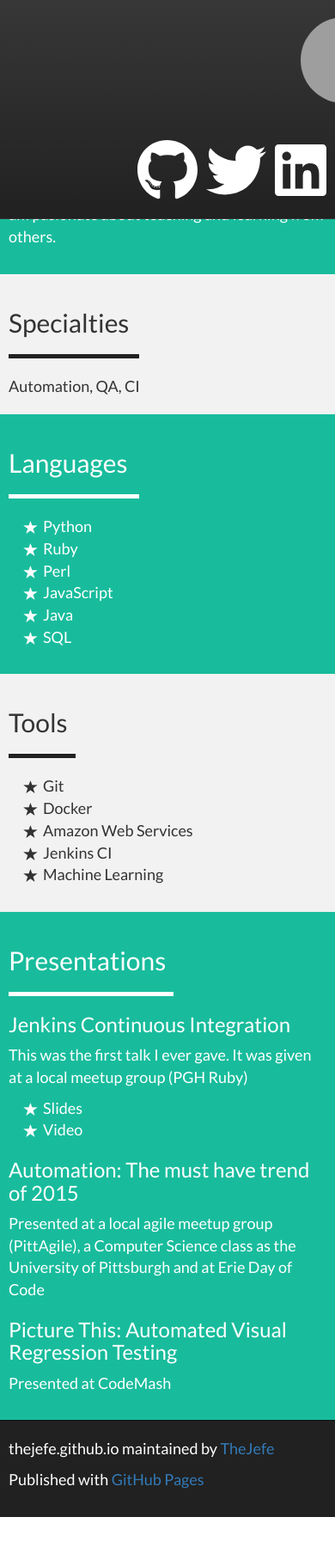
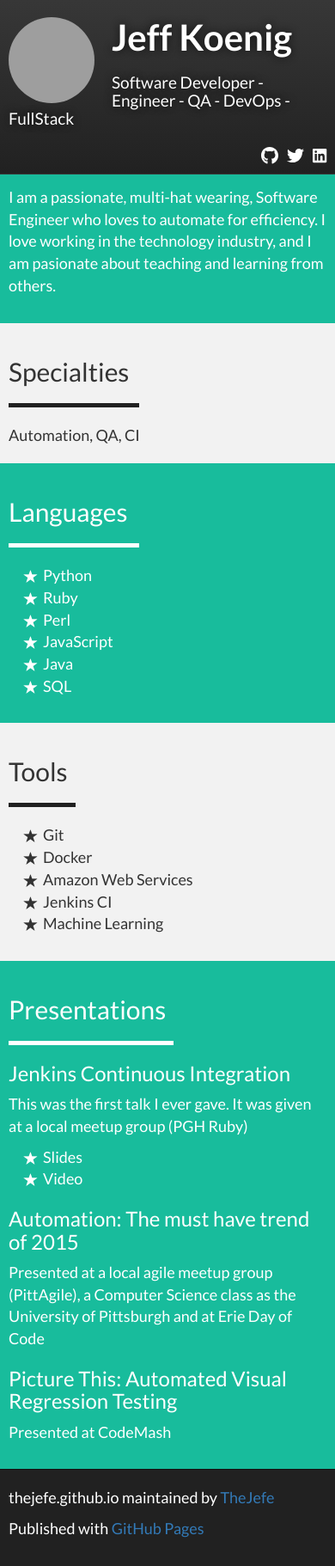
Before and after one commit to TheJefe/thejefe.github.io, a Jekyll site: the page built from index.html, in a window 390 px wide. Shown: the whole page at 86% size. Built offline with Jekyll 4.4.1, drawn with Linux system fonts in a browser that asks for light colours; before the commit the page ends 1765 px from its top, so only the background shows below that; grey boxes are pictures that could not be loaded.

Commit message:
Mobile friendly header

```diff
--- a/_layouts/default.html
+++ b/_layouts/default.html
@@ -45,7 +45,6 @@
   </head>
 
   <body>
-
     <!-- HEADER -->
     <nav id="mainNav" class="navbar navbar-fixed-top">
         <header class="inner">
--- a/css/style.scss
+++ b/css/style.scss
@@ -29,8 +29,9 @@
 
 .navbar header{
     display: inline-block;
-    min-width: 638px;
-    max-width: 640px;
+    /* mix-width: 640px; */
+    /* max-width: 640px; */
+    width: 640px;
     margin: 0 auto;
     left: 340px;
 }
@@ -168,3 +169,26 @@
 div.section:nth-child(odd) li:before{
     color: white;
 }
+
+@media (max-width:600px){
+    .navbar header{
+        width: auto;
+        left: 0px;
+        padding-bottom: 0px;
+    }
+    .navbar.shrink header {
+        display: inline-flex;
+    }
+    .social-links{
+        float: right;
+        font-size: 30px;
+        display: inline-flex;
+    }
+    .navbar.shrink .social-links{
+        font-size: 30px;
+        transition: all 0.5s ease;
+    }
+    #main_content{
+        margin-top: 196px;
+    }
+}
```
